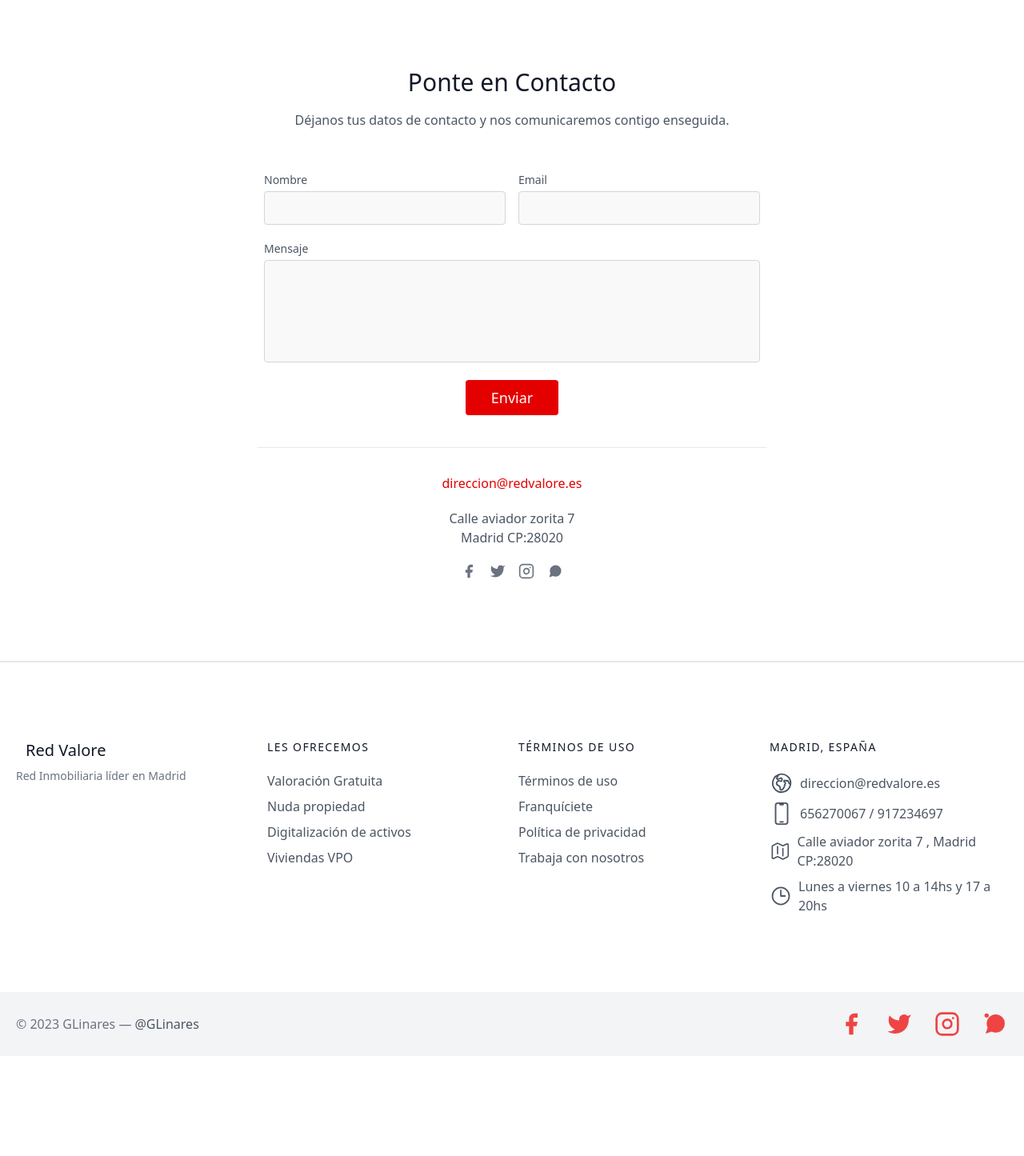
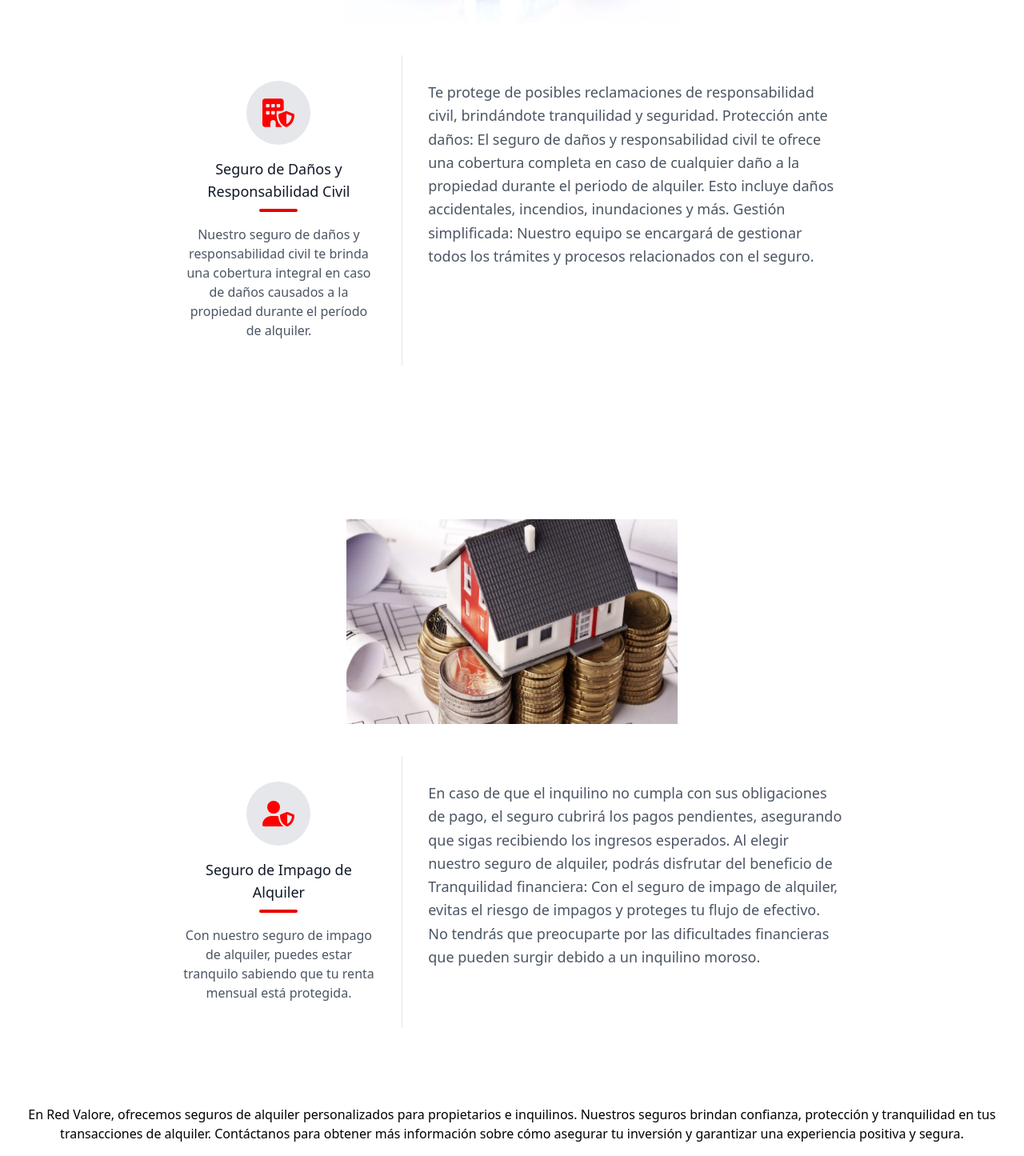
Before and after one commit to gerardo-linares/website-react, a React (Vite) app: page /Seguro in a window 1280 px wide. Shown: the part 1125-2570 px from the top of the page at 80% size. Before the commit the page ends 2445 px from the top, so only its background shows below. Built offline with nearby package versions, Linux system fonts and the light colour scheme.

Commit message:
Add content and styles to modules

```diff
--- a/src/components/Footer/index.jsx
+++ b/src/components/Footer/index.jsx
@@ -12,7 +12,7 @@ const Footer = () => {
       <div className="container px-5 py-24 mx-auto grid sm:grid-cols-2 md:grid-cols-4 gap-4">
         <div className="flex flex-col text-center md:text-left">
           <a className="flex title-font font-medium items-center md:justify-start justify-center text-gray-900">
-            <span className="ml-3 text-xl">Red Valore</span>
+            <span className="text-xl text-primary">Red Valore &#174; </span>
           </a>
           <p className="mt-2 text-sm text-gray-500">
             Red Inmobiliaria líder en Madrid
@@ -24,22 +24,33 @@ const Footer = () => {
           </h2>
           <nav className="list-none flex flex-col gap-2 text-center md:text-left">
             <li>
-              <a className="text-gray-600 hover:text-gray-800">
+              <a
+                href="/valoracion"
+                className="text-gray-600 hover:text-gray-800"
+              >
                 Valoración Gratuita
               </a>
             </li>
             <li>
-              <a className="text-gray-600 hover:text-gray-800">
+              <a
+                href="/nudapropiedad"
+                className="text-gray-600 hover:text-gray-800"
+              >
                 Nuda propiedad
               </a>
             </li>
             <li>
-              <a className="text-gray-600 hover:text-gray-800">
+              <a
+                href="/digitalizacion"
+                className="text-gray-600 hover:text-gray-800"
+              >
                 Digitalización de activos
               </a>
             </li>
             <li>
-              <a className="text-gray-600 hover:text-gray-800">Viviendas VPO</a>
+              <a href="/vpo" className="text-gray-600 hover:text-gray-800">
+                Viviendas VPO
+              </a>
             </li>
           </nav>
         </div>
@@ -49,21 +60,26 @@ const Footer = () => {
           </h2>
           <nav className="list-none flex flex-col gap-2 text-center md:text-left">
             <li>
-              <a className="text-gray-600 hover:text-gray-800">
+              <a className="text-gray-600 hover:text-gray-800 cursor-pointer">
                 {" "}
                 Términos de uso
               </a>
             </li>
             <li>
-              <a className="text-gray-600 hover:text-gray-800">Franquíciete</a>
+              <a
+                href="/franquicia"
+                className="text-gray-600 hover:text-gray-800"
+              >
+                Franquíciete
+              </a>
             </li>
             <li>
-              <a className="text-gray-600 hover:text-gray-800">
+              <a className="text-gray-600 hover:text-gray-800 cursor-pointer">
                 Política de privacidad
               </a>
             </li>
             <li>
-              <a className="text-gray-600 hover:text-gray-800">
+              <a className="text-gray-600 hover:text-gray-800 cursor-pointer">
                 Trabaja con nosotros
               </a>
             </li>
@@ -115,7 +131,11 @@ const Footer = () => {
             </a>
           </p>
           <span className="inline-flex sm:ml-auto sm:mt-0 mt-2 justify-center sm:justify-start gap-4">
-            <a className="text-red-500">
+            <a
+              href="https://www.facebook.com/redinmobiliariavalore/"
+              target="_blank"
+              className="text-red-500"
+            >
               <svg
                 fill="currentColor"
                 strokeLinecap="round"
@@ -127,7 +147,11 @@ const Footer = () => {
                 <path d="M18 2h-3a5 5 0 00-5 5v3H7v4h3v8h4v-8h3l1-4h-4V7a1 1 0 011-1h3z"></path>
               </svg>
             </a>
-            <a className="ml-3 text-red-500">
+            <a
+              href="https://twitter.com/redvalore"
+              target="_blank"
+              className="ml-3 text-red-500"
+            >
               <svg
                 fill="currentColor"
                 strokeLinecap="round"
@@ -139,7 +163,11 @@ const Footer = () => {
                 <path d="M23 3a10.9 10.9 0 01-3.14 1.53 4.48 4.48 0 00-7.86 3v1A10.66 10.66 0 013 4s-4 9 5 13a11.64 11.64 0 01-7 2c9 5 20 0 20-11.5a4.5 4.5 0 00-.08-.83A7.72 7.72 0 0023 3z"></path>
               </svg>
             </a>
-            <a className="ml-3 text-red-500">
+            <a
+              href="https://www.instagram.com/redvalore/"
+              target="_blank"
+              className="ml-3 text-red-500"
+            >
               <svg
                 fill="none"
                 stroke="currentColor"
--- a/src/modules/Franquicia/index.jsx
+++ b/src/modules/Franquicia/index.jsx
@@ -10,34 +10,26 @@ const Franquicia = () => {
         title={"Franquicias Red Valore"}
         description={"Expande tu Negocio Inmobiliario con Nosotros"}
       />
-      <h1>
-        En Red Valore, estamos emocionados de ofrecerte la oportunidad de formar
-        parte de nuestra red de franquicias inmobiliarias. Ya sea que desees
-        expandir tu negocio existente o comenzar tu propia empresa inmobiliaria,
-        nuestras franquicias te brindan un camino hacia el éxito y la
-        rentabilidad. ¿Por qué elegir una franquicia de Red Valore? Experiencia
-        y respaldo: Como parte de nuestra franquicia, tendrás acceso a nuestro
-        conocimiento y experiencia en el sector inmobiliario. Te
-        proporcionaremos la capacitación, el apoyo y las herramientas necesarias
-        para establecer y hacer crecer tu negocio de manera efectiva. Marca
-        reconocida: Red Valore es una marca consolidada y reconocida en el
-        mercado inmobiliario. Al unirte a nuestra franquicia, podrás aprovechar
-        el prestigio y la reputación de nuestra marca, lo que te ayudará a
-        atraer clientes y generar confianza en tu área de operaciones. Modelo de
-        negocio probado: Nuestro modelo de negocio ha sido desarrollado y
-        perfeccionado a lo largo de los años. Te proporcionaremos un plan de
-        negocio sólido y estrategias probadas para maximizar tus oportunidades
-        de éxito. Además, contarás con el respaldo de nuestro equipo de expertos
-        para guiarte en cada paso del camino. Amplia gama de servicios: Como
-        franquiciado de Red Valore, tendrás la oportunidad de ofrecer una amplia
-        gama de servicios inmobiliarios a tus clientes. Esto incluye la compra,
-        venta y alquiler de propiedades, asesoramiento financiero, gestión de
-        inversiones y más. Podrás adaptar tus servicios según las necesidades de
-        tu mercado local. ¿Cómo puedes obtener más información? Estamos
-        encantados de brindarte más detalles sobre nuestras franquicias y cómo
-        puedes unirte a nuestra red. Para obtener más información, no dudes en
-        ponerte en contacto con nosotros
-      </h1>
+      <section className="text-gray-600 body-font">
+        <div className="container px-5 py-24 mx-auto">
+          <div className="xl:w-1/2 lg:w-3/4 w-full mx-auto text-center">
+            <p className="leading-relaxed text-lg">
+              Únete a Red Valore y expande tu negocio inmobiliario. Te brindamos
+              experiencia, respaldo y una marca reconocida en el mercado.
+              Nuestro modelo de negocio probado te asegura oportunidades de
+              éxito, con una amplia gama de servicios para ofrecer a tus
+              clientes. Contáctanos para obtener más información y formar parte
+              de nuestra red de franquicias inmobiliarias. ¡Te esperamos!
+            </p>
+            <span className="inline-block h-1 w-10 rounded bg-primary mt-8 mb-6"></span>
+            <h2 className="text-gray-900 font-medium title-font tracking-wider text-sm">
+              Red Valore
+            </h2>
+            <p className="text-primary font-slogan">Trate con Profesionales</p>
+          </div>
+        </div>
+      </section>
+
       <FormServices />
     </main>
   );
--- a/src/modules/Seguro/index.jsx
+++ b/src/modules/Seguro/index.jsx
@@ -9,45 +9,128 @@ const Seguro = () => {
         image={"./seguro.jpg"}
         title={"Seguro de Alquiler"}
         description={
-          "Apostamos por las nuevas tecnologías y la digitalización de activos inmobiliarios"
+          "Dos tipos de seguro para darte la solución más efectiva en materia de alquiler."
         }
       />
-      En Red Valore, entendemos lo importante que es para ti proteger tu
-      inversión en el alquiler de una propiedad. Es por eso que ofrecemos dos
-      tipos de seguro de alquiler, diseñados para brindarte la solución más
-      efectiva y garantizarte una experiencia sin preocupaciones. Seguro de
-      Impago de Alquiler: Con nuestro seguro de impago de alquiler, puedes estar
-      tranquilo sabiendo que tu renta mensual está protegida. En caso de que el
-      inquilino no cumpla con sus obligaciones de pago, el seguro cubrirá los
-      pagos pendientes, asegurando que sigas recibiendo los ingresos esperados.
-      Seguro de Daños y Responsabilidad Civil: Nuestro seguro de daños y
-      responsabilidad civil te brinda una cobertura integral en caso de daños
-      causados a la propiedad durante el período de alquiler. Además, te protege
-      de posibles reclamaciones de responsabilidad civil, brindándote
-      tranquilidad y seguridad. Al elegir nuestro seguro de alquiler, podrás
-      disfrutar de los siguientes beneficios: Tranquilidad financiera: Con el
-      seguro de impago de alquiler, evitas el riesgo de impagos y proteges tu
-      flujo de efectivo. No tendrás que preocuparte por las dificultades
-      financieras que pueden surgir debido a un inquilino moroso. Protección
-      ante daños: El seguro de daños y responsabilidad civil te ofrece una
-      cobertura completa en caso de cualquier daño a la propiedad durante el
-      periodo de alquiler. Esto incluye daños accidentales, incendios,
-      inundaciones y más. Gestión simplificada: Nuestro equipo se encargará de
-      gestionar todos los trámites y procesos relacionados con el seguro de
-      alquiler. Te brindaremos asesoramiento personalizado y estaremos a tu
-      disposición para responder a tus preguntas y atender tus necesidades.
-      Mayor confianza: Al ofrecer un seguro de alquiler, demuestras a los
-      posibles inquilinos que te preocupas por su seguridad y bienestar. Esto
-      puede ayudarte a atraer a inquilinos de calidad y mantener una relación
-      positiva a largo plazo. En Red Valore, nos comprometemos a brindarte
-      soluciones efectivas y adaptadas a tus necesidades en materia de alquiler.
-      Nuestros seguros de alquiler te brindan la protección y tranquilidad que
-      mereces, permitiéndote disfrutar de una experiencia sin preocupaciones y
-      maximizar tus beneficios como propietario. ¡Protégete y asegura tu
-      inversión en el alquiler! Contáctanos hoy mismo para obtener más
-      información sobre nuestros seguros de alquiler y descubre cómo podemos
-      ayudarte a garantizar una experiencia positiva y segura para ti y tus
-      propiedades.
+      <section className="container mx-auto">
+        <h2 className="text-center">
+          {" "}
+          En Red Valore, entendemos lo importante que es para ti proteger tu
+          inversión en el alquiler de una propiedad. Es por eso que ofrecemos
+          dos tipos de seguro de alquiler, diseñados para brindarte la solución
+          más efectiva y garantizarte una experiencia sin preocupaciones.
+        </h2>
+
+        <article className="text-gray-600 body-font">
+          <div className="container px-5 py-24 mx-auto flex flex-col">
+            <div className="lg:w-4/6 mx-auto">
+              <div className="rounded-lg h-64 overflow-hidden justify-center flex">
+                <img
+                  alt="content"
+                  className="object-cover h-full w-1/2"
+                  src="./seguro1.webp"
+                />
+              </div>
+              <div className="flex flex-col sm:flex-row mt-10">
+                <div className="sm:w-1/3 text-center sm:pr-8 sm:py-8">
+                  <div className="w-20 h-20 rounded-full inline-flex items-center justify-center bg-gray-200 text-gray-400">
+                    <svg
+                      xmlns="http://www.w3.org/2000/svg"
+                      height="1em"
+                      viewBox="0 0 576 512"
+                      className="w-10 h-10"
+                      fill="red"
+                    >
+                      <path d="M0 48C0 21.5 21.5 0 48 0H336c26.5 0 48 21.5 48 48V207l-42.4 17H304 272c-8.8 0-16 7.2-16 16v32 24.2V304c0 .9 .1 1.7 .2 2.6c2.3 58.1 24.1 144.8 98.7 201.5c-5.8 2.5-12.2 3.9-18.9 3.9H240V432c0-26.5-21.5-48-48-48s-48 21.5-48 48v80H48c-26.5 0-48-21.5-48-48V48zM80 224c-8.8 0-16 7.2-16 16v32c0 8.8 7.2 16 16 16h32c8.8 0 16-7.2 16-16V240c0-8.8-7.2-16-16-16H80zm80 16v32c0 8.8 7.2 16 16 16h32c8.8 0 16-7.2 16-16V240c0-8.8-7.2-16-16-16H176c-8.8 0-16 7.2-16 16zM64 112v32c0 8.8 7.2 16 16 16h32c8.8 0 16-7.2 16-16V112c0-8.8-7.2-16-16-16H80c-8.8 0-16 7.2-16 16zM176 96c-8.8 0-16 7.2-16 16v32c0 8.8 7.2 16 16 16h32c8.8 0 16-7.2 16-16V112c0-8.8-7.2-16-16-16H176zm80 16v32c0 8.8 7.2 16 16 16h32c8.8 0 16-7.2 16-16V112c0-8.8-7.2-16-16-16H272c-8.8 0-16 7.2-16 16zM423.1 225.7c5.7-2.3 12.1-2.3 17.8 0l120 48C570 277.4 576 286.2 576 296c0 63.3-25.9 168.8-134.8 214.2c-5.9 2.5-12.6 2.5-18.5 0C313.9 464.8 288 359.3 288 296c0-9.8 6-18.6 15.1-22.3l120-48zM527.4 312L432 273.8V461.7c68.2-33 91.5-99 95.4-149.7z" />
+                    </svg>
+                  </div>
+                  <div className="flex flex-col items-center text-center justify-center">
+                    <h2 className="font-medium title-font mt-4 text-gray-900 text-lg">
+                      Seguro de Daños y Responsabilidad Civil
+                    </h2>
+                    <div className="w-12 h-1 bg-primary rounded mt-2 mb-4"></div>
+                    <p className="text-base">
+                      Nuestro seguro de daños y responsabilidad civil te brinda
+                      una cobertura integral en caso de daños causados a la
+                      propiedad durante el período de alquiler.
+                    </p>
+                  </div>
+                </div>
+                <div className="sm:w-2/3 sm:pl-8 sm:py-8 sm:border-l border-gray-200 sm:border-t-0 border-t mt-4 pt-4 sm:mt-0 text-center sm:text-left">
+                  <p className="leading-relaxed text-lg mb-4">
+                    Te protege de posibles reclamaciones de responsabilidad
+                    civil, brindándote tranquilidad y seguridad. Protección ante
+                    daños: El seguro de daños y responsabilidad civil te ofrece
+                    una cobertura completa en caso de cualquier daño a la
+                    propiedad durante el periodo de alquiler. Esto incluye daños
+                    accidentales, incendios, inundaciones y más. Gestión
+                    simplificada: Nuestro equipo se encargará de gestionar todos
+                    los trámites y procesos relacionados con el seguro.
+                  </p>
+                </div>
+              </div>
+            </div>
+          </div>
+        </article>
+        <article className="text-gray-600 body-font">
+          <div className="container px-5 py-24 mx-auto flex flex-col">
+            <div className="lg:w-4/6 mx-auto">
+              <div className="rounded-lg h-64 overflow-hidden justify-center flex">
+                <img
+                  alt="content"
+                  className="object-cover h-full w-1/2"
+                  src="./seguro2.webp"
+                />
+              </div>
+              <div className="flex flex-col sm:flex-row mt-10">
+                <div className="sm:w-1/3 text-center sm:pr-8 sm:py-8">
+                  <div className="w-20 h-20 rounded-full inline-flex items-center justify-center bg-gray-200 text-gray-400">
+                    <svg
+                      xmlns="http://www.w3.org/2000/svg"
+                      height="1em"
+                      viewBox="0 0 640 512"
+                      className="w-10 h-10"
+                      fill="red"
+                    >
+                      <path d="M224 256A128 128 0 1 0 224 0a128 128 0 1 0 0 256zm-45.7 48C79.8 304 0 383.8 0 482.3C0 498.7 13.3 512 29.7 512H418.3c1.8 0 3.5-.2 5.3-.5c-76.3-55.1-99.8-141-103.1-200.2c-16.1-4.8-33.1-7.3-50.7-7.3H178.3zm308.8-78.3l-120 48C358 277.4 352 286.2 352 296c0 63.3 25.9 168.8 134.8 214.2c5.9 2.5 12.6 2.5 18.5 0C614.1 464.8 640 359.3 640 296c0-9.8-6-18.6-15.1-22.3l-120-48c-5.7-2.3-12.1-2.3-17.8 0zM591.4 312c-3.9 50.7-27.2 116.7-95.4 149.7V273.8L591.4 312z" />
+                    </svg>
+                  </div>
+                  <div className="flex flex-col items-center text-center justify-center">
+                    <h2 className="font-medium title-font mt-4 text-gray-900 text-lg">
+                      Seguro de Impago de Alquiler
+                    </h2>
+                    <div className="w-12 h-1 bg-primary rounded mt-2 mb-4"></div>
+                    <p className="text-base">
+                      Con nuestro seguro de impago de alquiler, puedes estar
+                      tranquilo sabiendo que tu renta mensual está protegida.
+                    </p>
+                  </div>
+                </div>
+                <div className="sm:w-2/3 sm:pl-8 sm:py-8 sm:border-l border-gray-200 sm:border-t-0 border-t mt-4 pt-4 sm:mt-0 text-center sm:text-left">
+                  <p className="leading-relaxed text-lg mb-4">
+                    En caso de que el inquilino no cumpla con sus obligaciones
+                    de pago, el seguro cubrirá los pagos pendientes, asegurando
+                    que sigas recibiendo los ingresos esperados. Al elegir
+                    nuestro seguro de alquiler, podrás disfrutar del beneficio
+                    de Tranquilidad financiera: Con el seguro de impago de
+                    alquiler, evitas el riesgo de impagos y proteges tu flujo de
+                    efectivo. No tendrás que preocuparte por las dificultades
+                    financieras que pueden surgir debido a un inquilino moroso.
+                  </p>
+                </div>
+              </div>
+            </div>
+          </div>
+        </article>
+        <p className="text-center">
+          {" "}
+          En Red Valore, ofrecemos seguros de alquiler personalizados para
+          propietarios e inquilinos. Nuestros seguros brindan confianza,
+          protección y tranquilidad en tus transacciones de alquiler.
+          Contáctanos para obtener más información sobre cómo asegurar tu
+          inversión y garantizar una experiencia positiva y segura.
+        </p>
+      </section>
       <FormServices />
     </main>
   );
```
Also changed, not shown: src/modules/Digital/index.jsx (+6 -39 lines), src/modules/NudaProp/index.jsx (+6 -39 lines), src/modules/Vpo/index.jsx (+9 -7 lines), public/seguro1.webp (added), public/seguro2.webp (added).
